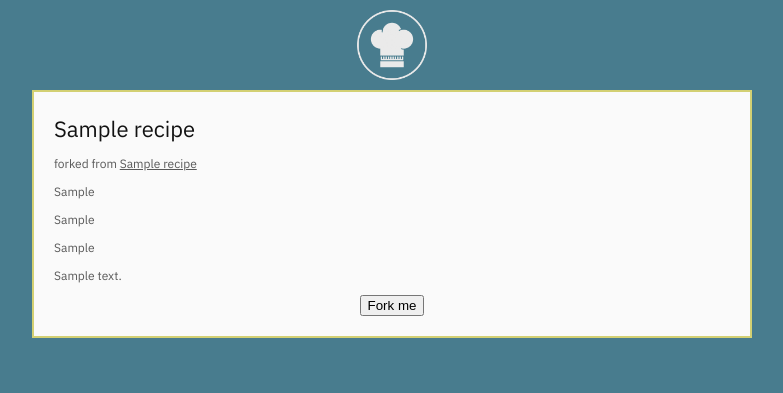
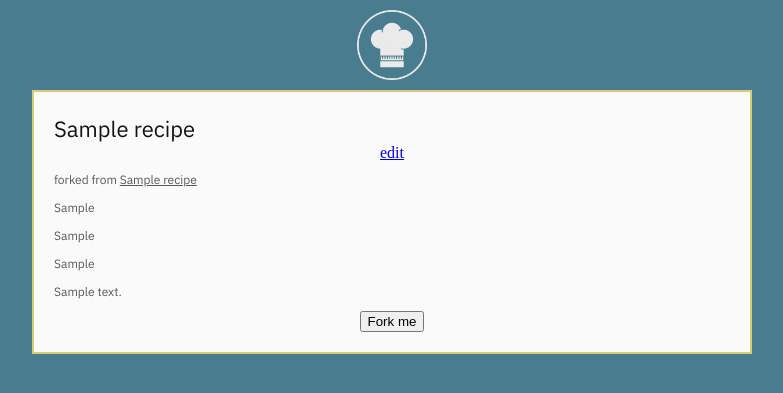
Before and after one commit to chefhat/chefhat, a Django app: page /recipes/1 in a window 1280 px wide. Shown: the top 393 px of the page, without its empty margins (248-1031 px from the left). Run offline with Django 3.2, Linux system fonts and the light colour scheme; tables that the repository leaves empty hold one stand-in row (values such as "Sample post"); parts of the project's set-up code (start-up, migrations or seed data) failed here and were passed over.

Commit message:
add edit button

```diff
--- a/recipes/templates/recipes/show.html
+++ b/recipes/templates/recipes/show.html
@@ -6,6 +6,8 @@
   <p class="text text-lg font-robo color-black">
     {{ recipe.title }}
   </p>
+
+  <a href="/recipes/edit/{{ recipe.id }}">edit</a>
 
   {% if recipe.forked_from %}
   <div style="height: 10px;"></div>
```
